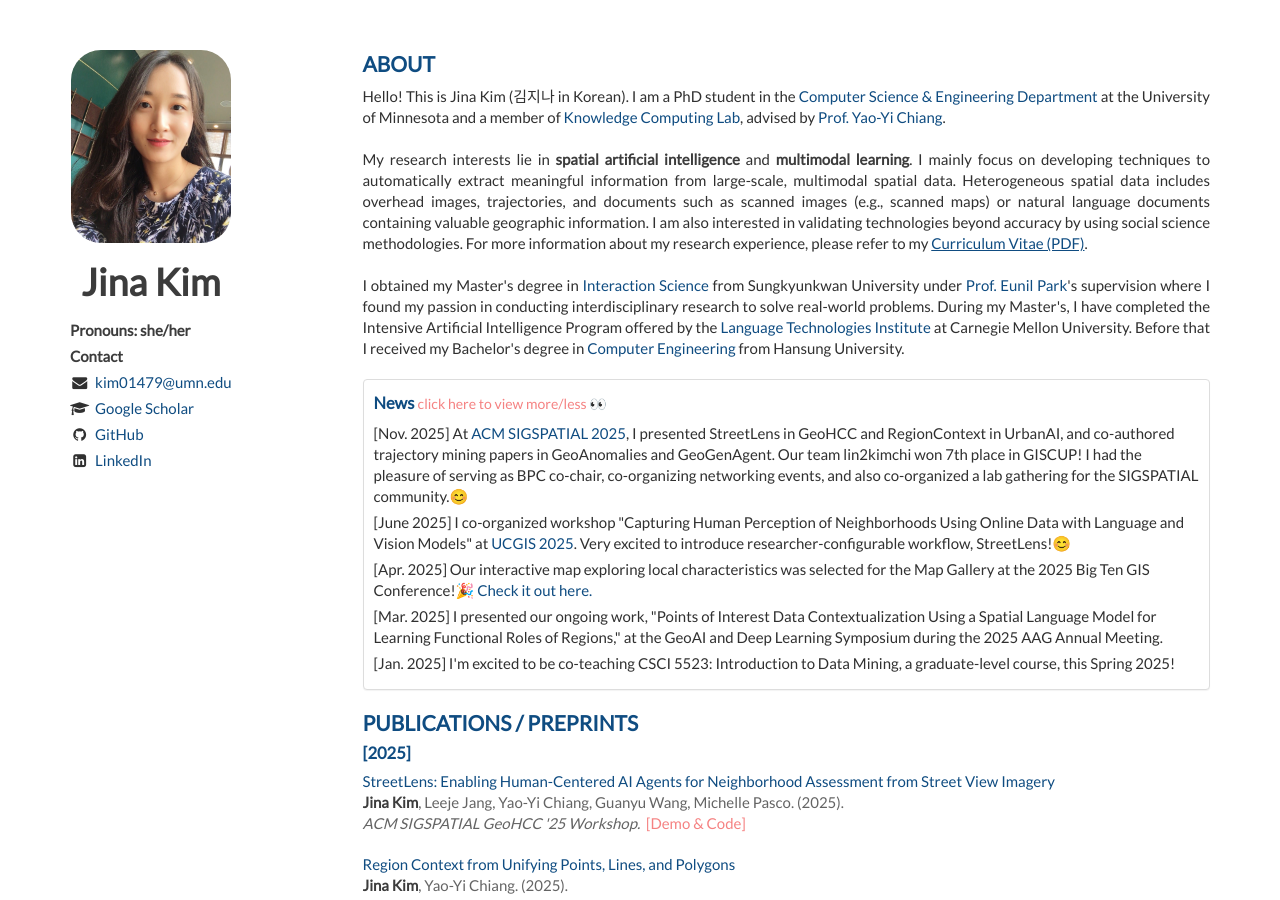
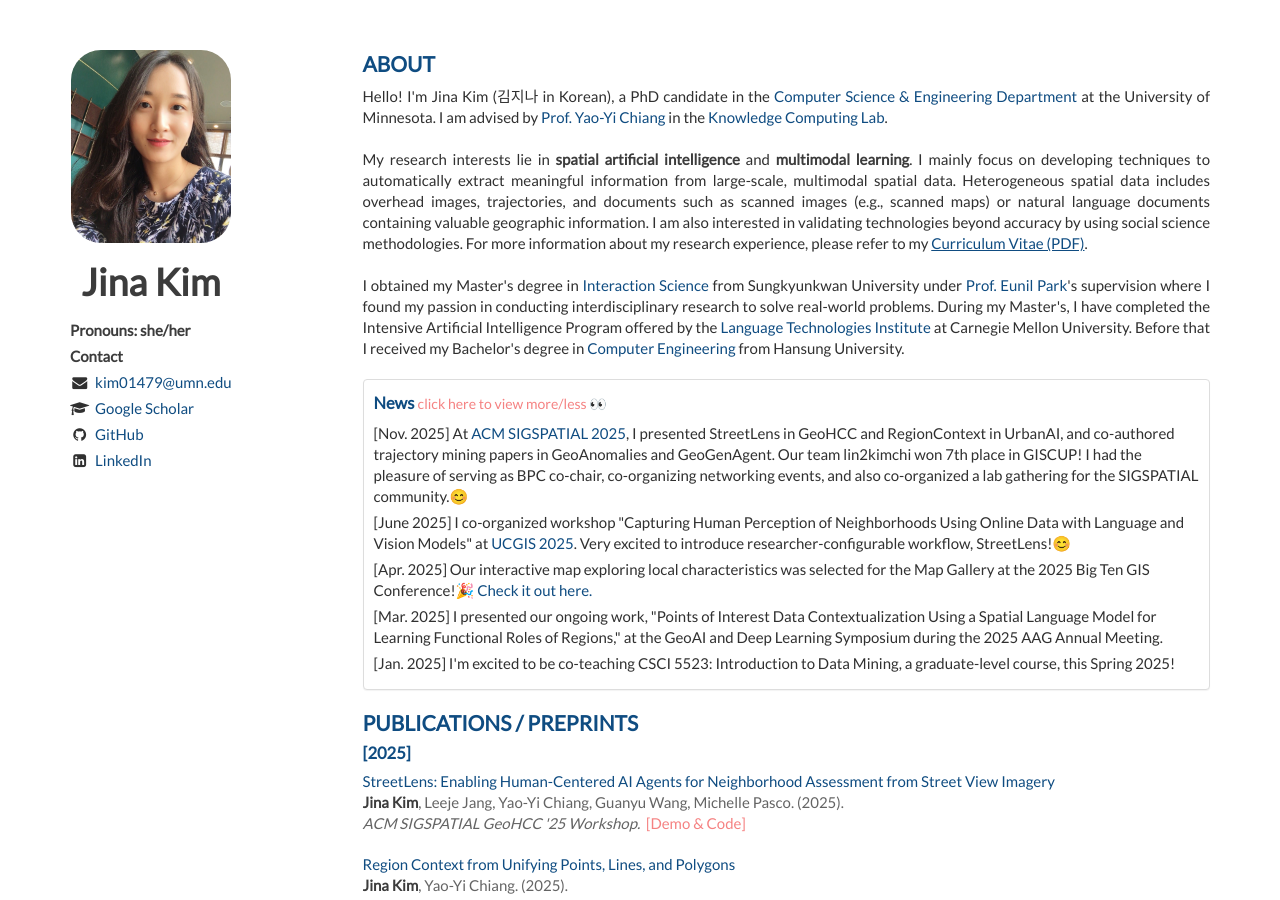
Before and after one commit to Jina-Kim/Jina-Kim.github.io, a Jekyll site: the page built from index.html, in a window 1280 px wide and 900 px high. Built offline with Jekyll 4.4.1, drawn with Linux system fonts in a browser that asks for light colours; nearby versions of some CDN libraries; the list of posts is cut into pages by our own code.

Commit message:
Update index.html

```diff
--- a/_includes/about.html
+++ b/_includes/about.html
@@ -2,7 +2,7 @@
     <h1>About</h1>
     <article>
         <p>
-        Hello! This is Jina Kim (김지나 in Korean). I am a PhD student in the <a href="https://cse.umn.edu/cs">Computer Science & Engineering Department</a> at the University of Minnesota and a member of <a href="http://knowledge-computing.github.io">Knowledge Computing Lab</a>, advised by <a href="https://yaoyichi.github.io">Prof. Yao-Yi Chiang</a>.
+        Hello! I'm Jina Kim (김지나 in Korean), a PhD candidate in the <a href="https://cse.umn.edu/cs">Computer Science & Engineering Department</a> at the University of Minnesota. I am advised by <a href="https://yaoyichi.github.io">Prof. Yao-Yi Chiang</a> in the <a href="http://knowledge-computing.github.io">Knowledge Computing Lab</a>.
         <br><br>
         My research interests lie in <em>spatial artificial intelligence</em> and <em>multimodal learning</em>.
         I mainly focus on developing techniques to automatically extract meaningful information from large-scale, multimodal spatial data.
```
